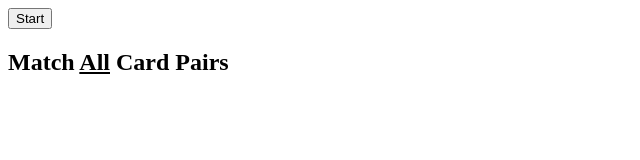
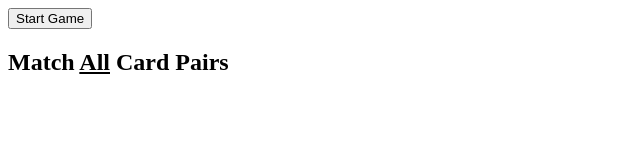
Before and after one commit to efosao/card-game, a Next.js app: page / in a window 1280 px wide. Shown: the top 160 px of the page, without its empty margins (0-640 px from the left). Built offline with nearby package versions, Linux system fonts and the light colour scheme.

Commit message:
updated button text

```diff
--- a/pages/index.tsx
+++ b/pages/index.tsx
@@ -73,7 +73,9 @@ function HomePage() {
 
   return (
     <div>
-      <button onClick={startGame}>{isGameStarted ? "Restart" : "Start"}</button>
+      <button onClick={startGame}>
+        {isGameStarted ? "Restart" : "Start"} Game
+      </button>
       <div>
         <h2>
           Match <u>All</u> Card Pairs{gameWon ? " - You Won!" : ""}
```
